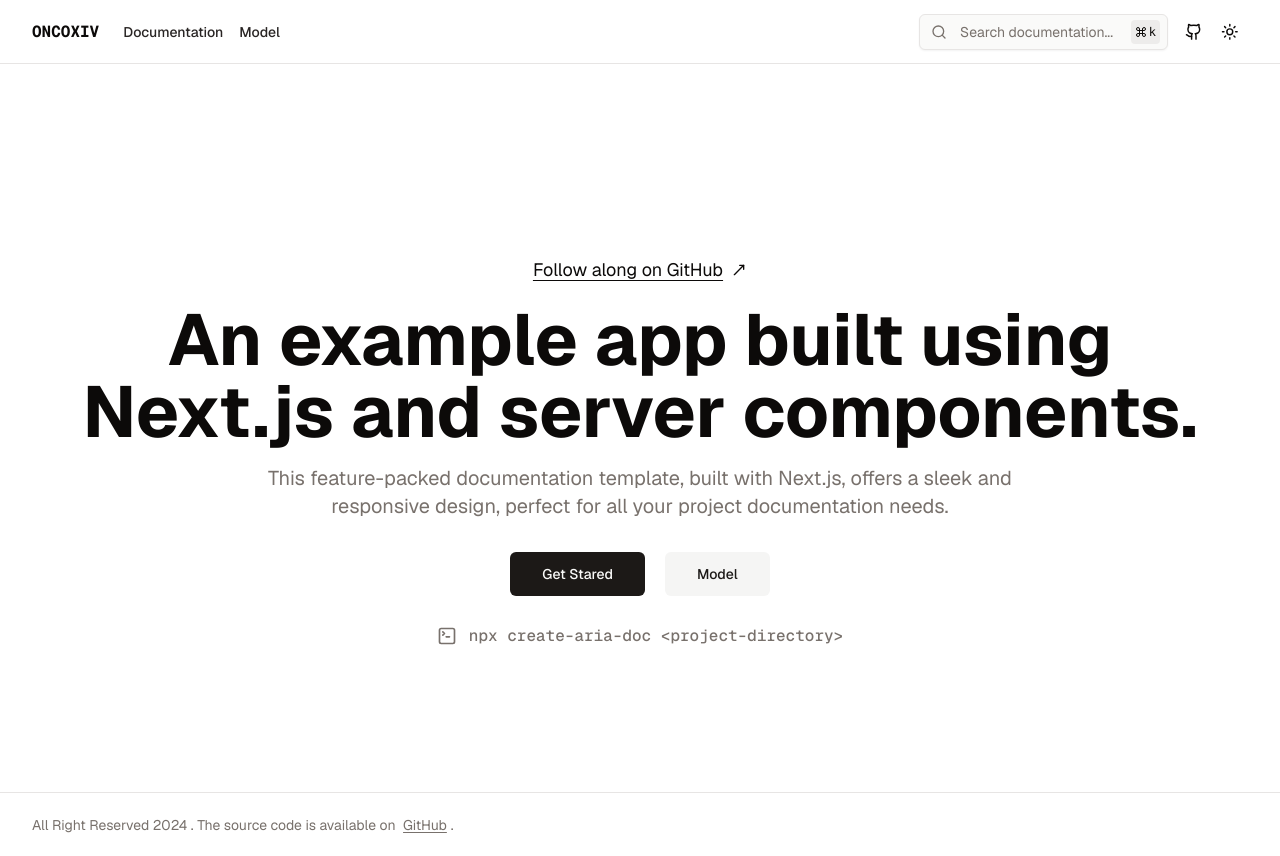
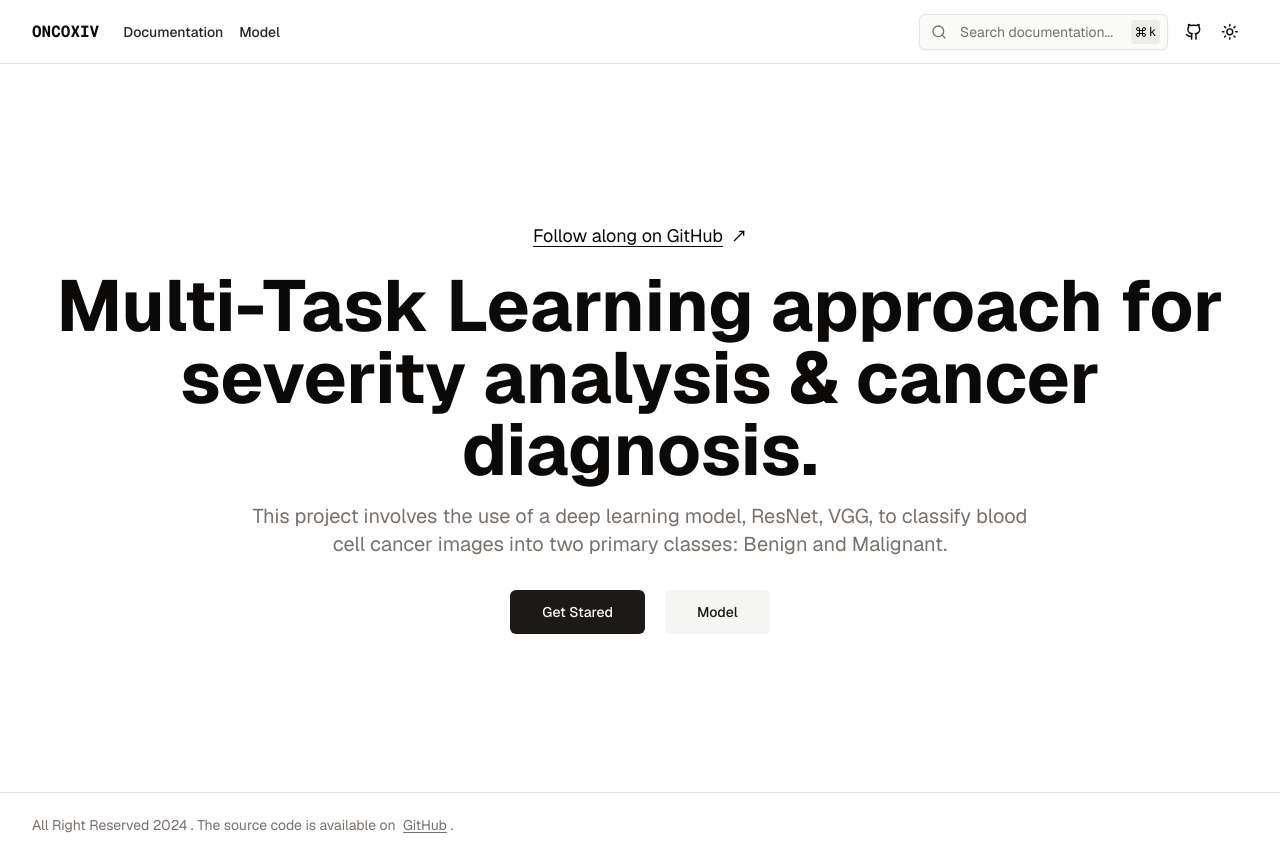
Before and after one commit to officialkodekang/ONCOXIV, a Next.js app: page / in a window 1280 px wide. Built offline with nearby package versions, Linux system fonts and the light colour scheme.

Commit message:
updated doc

```diff
--- a/app/page.tsx
+++ b/app/page.tsx
@@ -15,12 +15,10 @@ export default function Home() {
         <MoveUpRightIcon className="w-4 h-4 font-extrabold" />
       </Link>
       <h1 className="text-3xl font-bold mb-4 sm:text-7xl">
-        An example app built using Next.js and server components.
+        Multi-Task Learning approach for severity analysis & cancer diagnosis.
       </h1>
       <p className="mb-8 sm:text-xl max-w-[800px] text-muted-foreground">
-        This feature-packed documentation template, built with Next.js, offers a
-        sleek and responsive design, perfect for all your project documentation
-        needs.
+        This project involves the use of a deep learning model, ResNet, VGG, to classify blood cell cancer images into two primary classes: Benign and Malignant.
       </p>
       <div className="flex flex-row items-center gap-5">
         <Link
@@ -40,10 +38,7 @@ export default function Home() {
           Model
         </Link>
       </div>
-      <span className="flex flex-row items-start sm:gap-2 gap-0.5 text-muted-foreground text-md mt-7 -mb-12 max-[800px]:mb-12 font-code text-base font-medium">
-        <TerminalSquareIcon className="w-5 h-5 mr-1 mt-0.5" />
-        {"npx create-aria-doc <project-directory>"}
-      </span>
+
     </div>
   );
 }
--- a/lib/routes-config.ts
+++ b/lib/routes-config.ts
@@ -53,7 +53,7 @@ export const ROUTES: EachRoute[] = [
 
 
            {
-        title: "Model Architecture2",
+        title: "Model Architectures",
         href: "/Model-Architecture",
         items: [
           { title: "Resnet50 Model", href: "/Resnet50",
```
Also changed, not shown: 17 other files (tests, documents, lock files or other folders).
